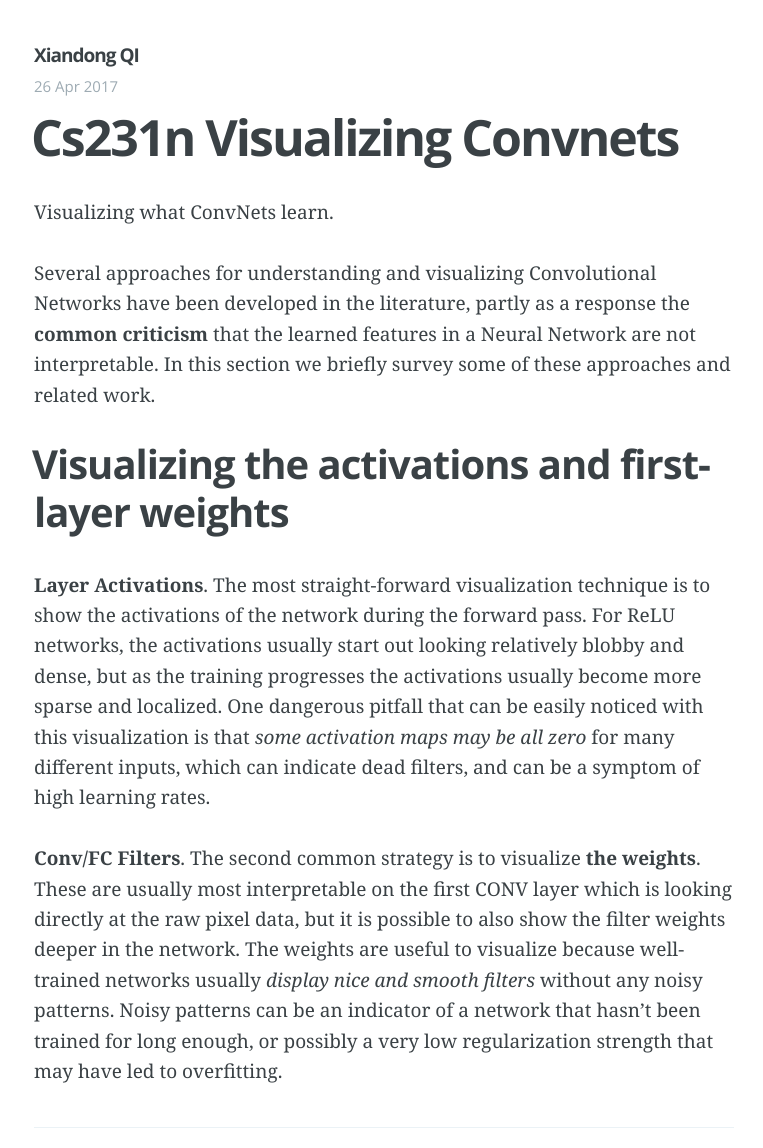
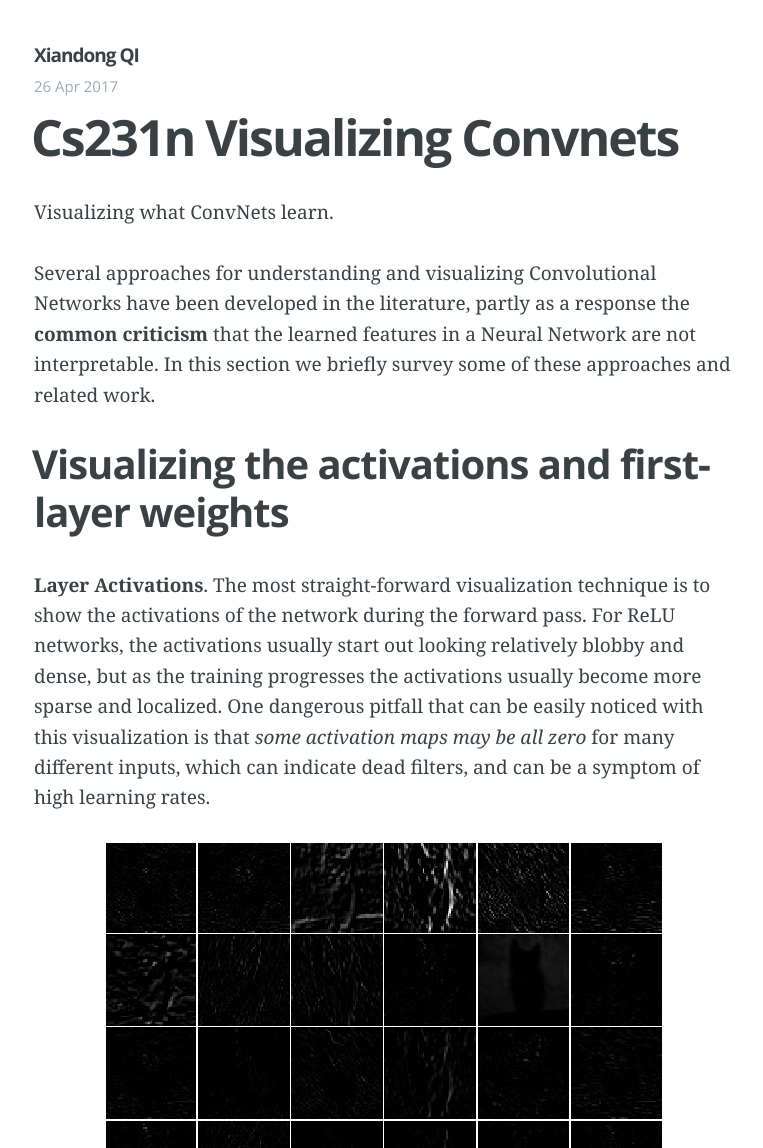
Before and after one commit to xiandong79/xiandong79.github.io, a Jekyll site: the page built from _posts/2017-04-26-cs231n-Visualizing-ConvNets.md, in a window 1280 px wide. Shown: the top 1148 px of the page, without its empty margins (256-1019 px from the left). Built offline with Jekyll 4.4.1, drawn with Linux system fonts in a browser that asks for light colours; our own code applies the rules of GitHub Pages for plain Markdown files; grey boxes are pictures that could not be loaded.

Commit message:
![act1](/downloads/act1.jpeg)
![act1](/downloads/act1.jpeg)

```diff
--- a/_posts/2017-04-26-cs231n-Visualizing-ConvNets.md
+++ b/_posts/2017-04-26-cs231n-Visualizing-ConvNets.md
@@ -5,4 +5,6 @@ Several approaches for understanding and visualizing Convolutional Networks have
 ## Visualizing the activations and first-layer weights
 **Layer Activations**. The most straight-forward visualization technique is to show the activations of the network during the forward pass. For ReLU networks, the activations usually start out looking relatively blobby and dense, but as the training progresses the activations usually become more sparse and localized. One dangerous pitfall that can be easily noticed with this visualization is that *some activation maps may be all zero* for many different inputs, which can indicate dead filters, and can be a symptom of high learning rates.
 
+![act1](/downloads/act1.jpeg)![act2](/downloads/act2.jpeg)
+
 **Conv/FC Filters**. The second common strategy is to visualize **the weights**. These are usually most interpretable on the first CONV layer which is looking directly at the raw pixel data, but it is possible to also show the filter weights deeper in the network. The weights are useful to visualize because well-trained networks usually *display nice and smooth filters* without any noisy patterns. Noisy patterns can be an indicator of a network that hasn’t been trained for long enough, or possibly a very low regularization strength that may have led to overfitting.
```
Also changed, not shown: downloads/act1.jpeg (added), downloads/act2.jpeg (added).
